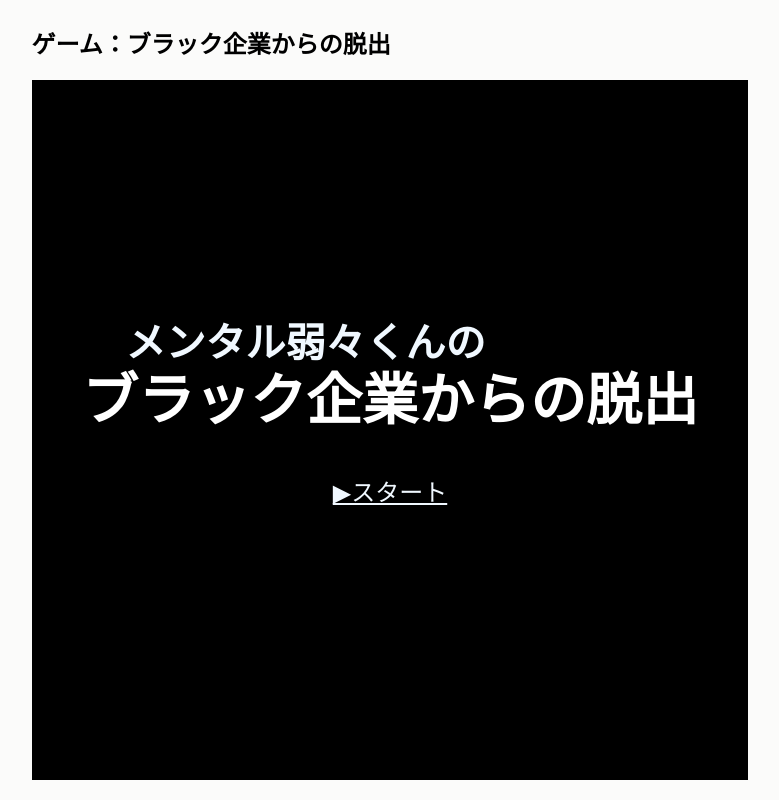
After one commit to mu7kata/brackgame, a PHP site: page /start.php in a window 1280 px wide. The commit adds this page. Shown: the whole page, without its empty margins (250-1029 px from the left). Run offline with PHP 8.4, Linux system fonts and the light colour scheme.

Commit message:
スタートページ作成

```diff
--- a/index.php
+++ b/index.php
@@ -14,6 +14,9 @@ ini_set('log_errors','on');  //ログを取るか
 ini_set('error_log','php.log');  //ログの出力ファイルを指定
 session_start(); //セッション使う
 ini_set("display_errors", "On");
+
+
+
 ?>
 
 
--- /dev/null
+++ b/start.php
@@ -0,0 +1,70 @@
+<?php
+
+$debug_flg = true;
+//デバッグログ関数
+function debug($str){
+    global $debug_flg;
+    if(!empty($debug_flg)){
+        error_log('デバッグ：'.$str);
+    }
+}
+
+
+ini_set('log_errors','on');  //ログを取るか
+ini_set('error_log','php.log');  //ログの出力ファイルを指定
+session_start(); //セッション使う
+ini_set("display_errors", "On");
+
+
+
+?>
+
+
+<!DOCTYPE html>
+<html>
+
+    <head>
+        <meta charset="utf-8">
+        <title>ブラック企業からの脱出</title>
+        <link rel="stylesheet" type="text/css" href="style.css">
+        <style>
+            h3{
+          color: aliceblue;
+                font-size: 40px;
+                text-align: center;
+                position: absolute;
+                left: 79px;
+                top: -84px;
+
+            }
+            h1{
+               font-size: 56px;
+
+            }
+            .title{
+              margin-top: 260px;
+                position:relative;
+            }
+            a{
+             color: aliceblue;
+                font-size: 24px;
+                text-align: center;
+                display: block;
+            }
+        </style>
+    </head>
+
+    <h2>ゲーム：ブラック企業からの脱出</h2>
+    <body>
+
+        <div class="main">
+           <div class='title'>
+            <h3>メンタル弱々くんの</h3>
+            <h1>ブラック企業からの脱出</h1>
+            </div>
+            <div class="btn">
+                <a href="index.php">▶︎スタート</a>
+            </div>
+        </div>
+    </body>
+</html>
--- a/style.css
+++ b/style.css
@@ -1,9 +1,10 @@
 body{
     margin: 0 auto;
-    padding: 50px;
+    padding: 5px;
     width: 56%;
     background: #fbfbfa;
     color: white;
+
 }
 h1{
 text-align: center;
```
